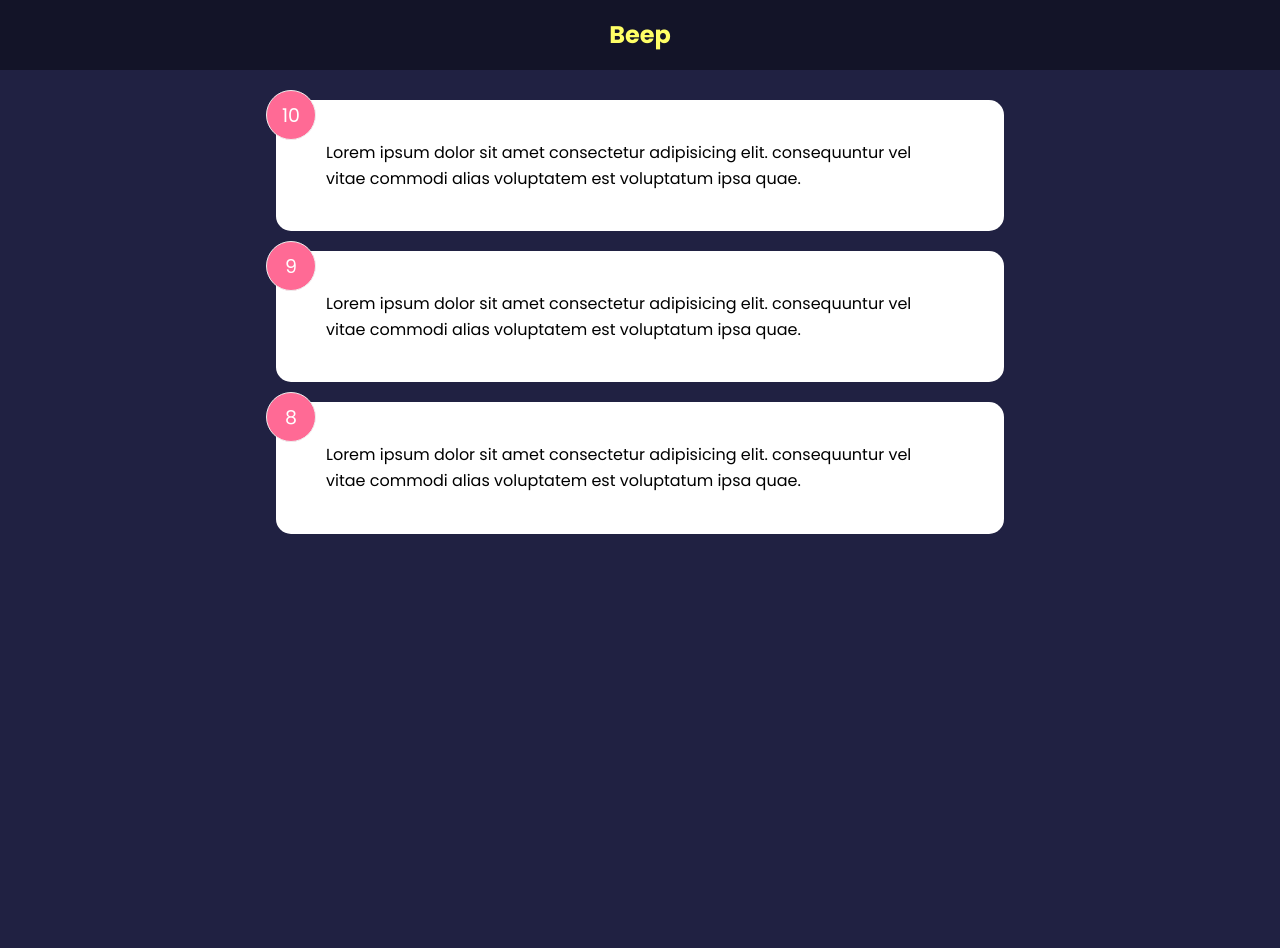
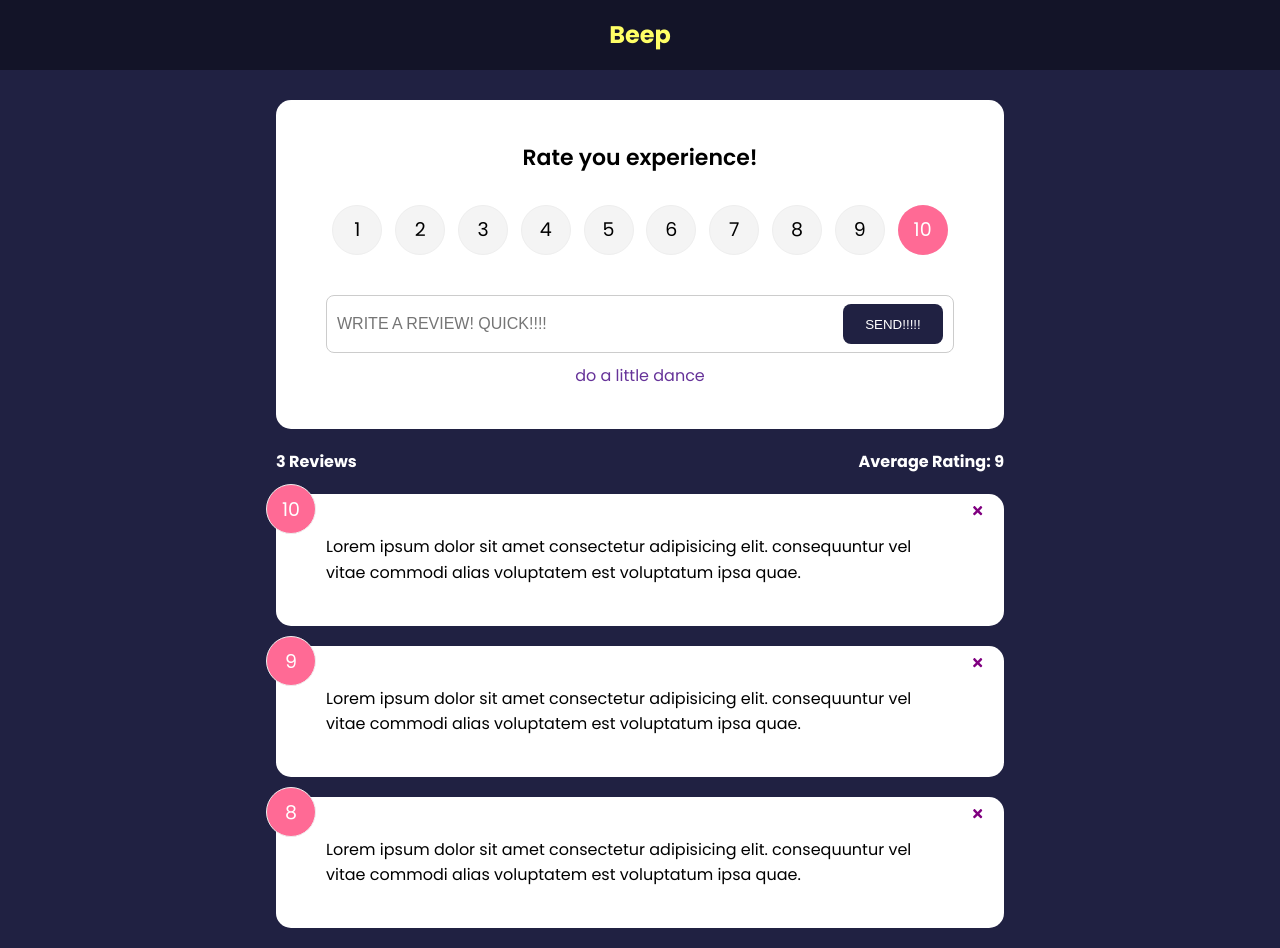
Before and after one commit to ryan258/feedback-app, a React (Create React App) app: page / in a window 1280 px wide. Before the commit the page ends 800 px from the top, so only its background shows below. Built offline with nearby package versions, Linux system fonts and the light colour scheme.

Commit message:
Set up experience feedback rating and reviews

```diff
--- a/package.json
+++ b/package.json
@@ -8,7 +8,9 @@
     "@testing-library/user-event": "^12.1.10",
     "react": "^17.0.2",
     "react-dom": "^17.0.2",
+    "react-icons": "^4.3.1",
     "react-scripts": "4.0.3",
+    "uuid": "^8.3.2",
     "web-vitals": "^1.0.1"
   },
   "scripts": {
--- a/src/App.js
+++ b/src/App.js
@@ -1,16 +1,35 @@
+import { v4 as uuidv4 } from 'uuid'
 import React, { useState } from 'react'
+import FeedbackForm from './components/FeedbackForm'
 import FeedbackList from './components/FeedbackList'
+import FeedbackStats from './components/FeedbackStats'
 import Header from './components/Header'
 // import FeedbackItem from './components/FeedbackItem'
 import FeedbackData from './data/FeedbackData'
 
 const App = () => {
+  // the whole app wil react to this feedback state
   const [feedback, setFeedback] = useState(FeedbackData)
+
+  const addFeedback = (newFeedback) => {
+    newFeedback.id = uuidv4()
+    // console.log(newFeedback)
+    setFeedback([newFeedback, ...feedback])
+  }
+
+  const deleteFeedback = (id) => {
+    if (window.confirm('Really? 👻')) {
+      setFeedback(feedback.filter((item) => item.id !== id))
+    }
+  }
+
   return (
     <>
       <Header text='Beep' />
       <div className='container'>
-        <FeedbackList feedback={feedback} />
+        <FeedbackForm handleAdd={addFeedback} />
+        <FeedbackStats feedback={feedback} />
+        <FeedbackList feedback={feedback} handleDelete={deleteFeedback} />
       </div>
     </>
   )
--- /dev/null
+++ b/src/components/FeedbackForm.jsx
@@ -0,0 +1,68 @@
+import { useState } from 'react'
+import RatingSelect from './RatingSelect'
+import Button from './shared/Button'
+import Card from './shared/Card'
+
+function FeedbackForm({ handleAdd }) {
+  const [text, setText] = useState('')
+  const [rating, setRating] = useState(10)
+  const [btnDisabled, setBtnDisabled] = useState(true)
+  const [message, setMessage] = useState('do a little dance')
+
+  const handleTextChange = (e) => {
+    if (text === '') {
+      setBtnDisabled(true)
+      setMessage(null)
+    } else if (text !== '' && text.trim().length <= 10) {
+      setBtnDisabled(true)
+      setMessage('Text must be at least 10 chacters long! 👻')
+    } else {
+      setMessage(null)
+      setBtnDisabled(false)
+    }
+
+    setText(e.target.value)
+  }
+
+  const handleSubmit = (e) => {
+    e.preventDefault()
+    if (text.trim().length > 10) {
+      const newFeedback = {
+        text,
+        rating,
+      }
+
+      // console.log(newFeedback)
+      handleAdd(newFeedback)
+
+      setText('')
+    }
+  }
+
+  return (
+    <Card>
+      <form onSubmit={handleSubmit}>
+        <h2>Rate you experience!</h2>
+
+        <RatingSelect select={(rating) => setRating(rating)} />
+
+        <div className='input-group'>
+          <input
+            type='text'
+            onChange={handleTextChange}
+            placeholder='WRITE A REVIEW! QUICK!!!!'
+            value={text}
+          />
+
+          <Button type='submit' isDisabled={btnDisabled}>
+            SEND!!!!!
+          </Button>
+        </div>
+
+        {message && <div className='message'>{message}</div>}
+      </form>
+    </Card>
+  )
+}
+
+export default FeedbackForm
--- a/src/components/FeedbackItem.jsx
+++ b/src/components/FeedbackItem.jsx
@@ -1,14 +1,18 @@
 // import { useState } from 'react'
+import { FaTimes } from 'react-icons/fa'
 import { PropTypes } from 'prop-types'
 import Card from './shared/Card'
 
-function FeedbackItem({ item }) {
+function FeedbackItem({ item, handleDelete }) {
   // const [rating, setRating] = useState(9)
   // const [text, setText] = useState('An example feedback item')
 
   return (
     <Card>
       <div className='num-display'>{item.rating}</div>
+      <button className='close' onClick={() => handleDelete(item.id)}>
+        <FaTimes color='purple' />
+      </button>
       <div className='text-display'>{item.text}</div>
     </Card>
   )
--- a/src/components/FeedbackList.jsx
+++ b/src/components/FeedbackList.jsx
@@ -1,8 +1,8 @@
 import { PropTypes } from 'prop-types'
 import FeedbackItem from './FeedbackItem'
 
-function FeedbackList({ feedback }) {
-  console.log(feedback)
+function FeedbackList({ feedback, handleDelete }) {
+  // console.log(feedback)
 
   if (!feedback || feedback.length === 0) {
     return <p>No feedback yet!</p>
@@ -11,7 +11,7 @@
   return (
     <div className='feedback-list'>
       {feedback.map((item) => (
-        <FeedbackItem key={item.id} item={item} />
+        <FeedbackItem key={item.id} item={item} handleDelete={handleDelete} />
       ))}
     </div>
   )
--- /dev/null
+++ b/src/components/FeedbackStats.jsx
@@ -0,0 +1,26 @@
+import PropTypes from 'prop-types'
+
+function FeedbackStats({ feedback }) {
+  // change avg rating
+  let average =
+    feedback.reduce((acc, cur) => {
+      return acc + cur.rating
+    }, 0) / feedback.length
+
+  average = average.toFixed(1).replace(/[.,]0$/, '') // if it's 0 replace it with nothing
+
+  console.log(average)
+
+  return (
+    <div className='feedback-stats'>
+      <h4>{feedback.length} Reviews</h4>
+      <h4>Average Rating: {isNaN(average) ? 0 : average}</h4>
+    </div>
+  )
+}
+
+FeedbackStats.propTypes = {
+  feedback: PropTypes.array.isRequired,
+}
+
+export default FeedbackStats
--- /dev/null
+++ b/src/components/RatingSelect.jsx
@@ -0,0 +1,127 @@
+import { useState } from 'react'
+
+function RatingSelect({ select }) {
+  const [selected, setSelected] = useState(10)
+
+  const handleChange = (e) => {
+    setSelected(+e.currentTarget.value)
+    select(+e.currentTarget.value)
+  }
+
+  return (
+    <ul className='rating'>
+      <li>
+        <input
+          type='radio'
+          id='num1'
+          name='rating'
+          value='1'
+          onChange={handleChange}
+          checked={selected === 1}
+        />
+        <label htmlFor='num1'>1</label>
+      </li>
+      <li>
+        <input
+          type='radio'
+          id='num2'
+          name='rating'
+          value='2'
+          onChange={handleChange}
+          checked={selected === 2}
+        />
+        <label htmlFor='num2'>2</label>
+      </li>
+      <li>
+        <input
+          type='radio'
+          id='num3'
+          name='rating'
+          value='3'
+          onChange={handleChange}
+          checked={selected === 3}
+        />
+        <label htmlFor='num3'>3</label>
+      </li>
+      <li>
+        <input
+          type='radio'
+          id='num4'
+          name='rating'
+          value='4'
+          onChange={handleChange}
+          checked={selected === 4}
+        />
+        <label htmlFor='num4'>4</label>
+      </li>
+      <li>
+        <input
+          type='radio'
+          id='num5'
+          name='rating'
+          value='5'
+          onChange={handleChange}
+          checked={selected === 5}
+        />
+        <label htmlFor='num5'>5</label>
+      </li>
+      <li>
+        <input
+          type='radio'
+          id='num6'
+          name='rating'
+          value='6'
+          onChange={handleChange}
+          checked={selected === 6}
+        />
+        <label htmlFor='num6'>6</label>
+      </li>
+      <li>
+        <input
+          type='radio'
+          id='num7'
+          name='rating'
+          value='7'
+          onChange={handleChange}
+          checked={selected === 7}
+        />
+        <label htmlFor='num7'>7</label>
+      </li>
+      <li>
+        <input
+          type='radio'
+          id='num8'
+          name='rating'
+          value='8'
+          onChange={handleChange}
+          checked={selected === 8}
+        />
+        <label htmlFor='num8'>8</label>
+      </li>
+      <li>
+        <input
+          type='radio'
+          id='num9'
+          name='rating'
+          value='9'
+          onChange={handleChange}
+          checked={selected === 9}
+        />
+        <label htmlFor='num9'>9</label>
+      </li>
+      <li>
+        <input
+          type='radio'
+          id='num10'
+          name='rating'
+          value='10'
+          onChange={handleChange}
+          checked={selected === 10}
+        />
+        <label htmlFor='num10'>10</label>
+      </li>
+    </ul>
+  )
+}
+
+export default RatingSelect
--- /dev/null
+++ b/src/components/shared/Button.jsx
@@ -0,0 +1,28 @@
+import PropTypes from 'prop-types'
+
+function Button({ children, version, type, isDisabled }) {
+  return (
+    <button
+      type={type}
+      disable={isDisabled.toString()}
+      className={`btn btn-${version}`}
+    >
+      {children}
+    </button>
+  )
+}
+
+Button.defaultProps = {
+  version: 'primary',
+  // type: button,
+  isDisabled: false,
+}
+
+Button.propTypes = {
+  children: PropTypes.node.isRequired,
+  version: PropTypes.string,
+  type: PropTypes.string,
+  isDisabled: PropTypes.bool,
+}
+
+export default Button
```
Also changed, not shown: 1 other file (tests, documents, lock files or other folders).
